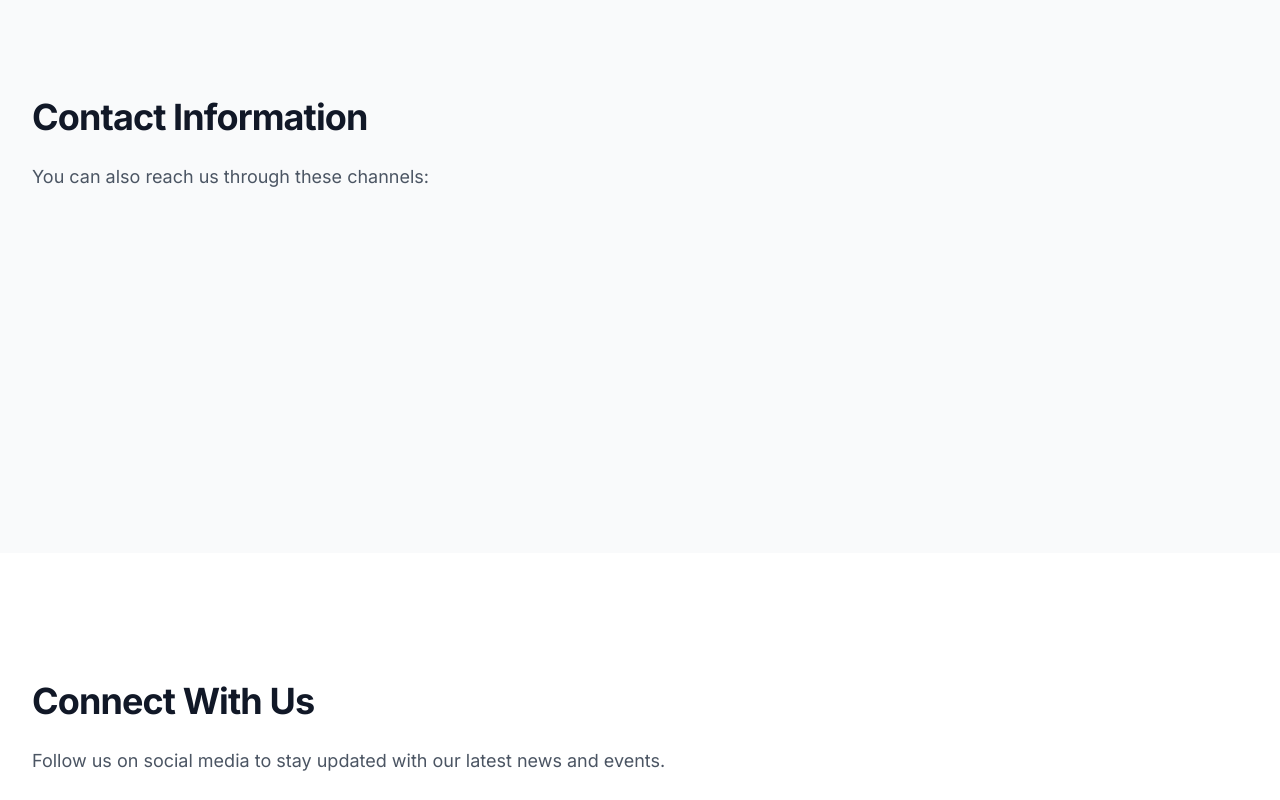
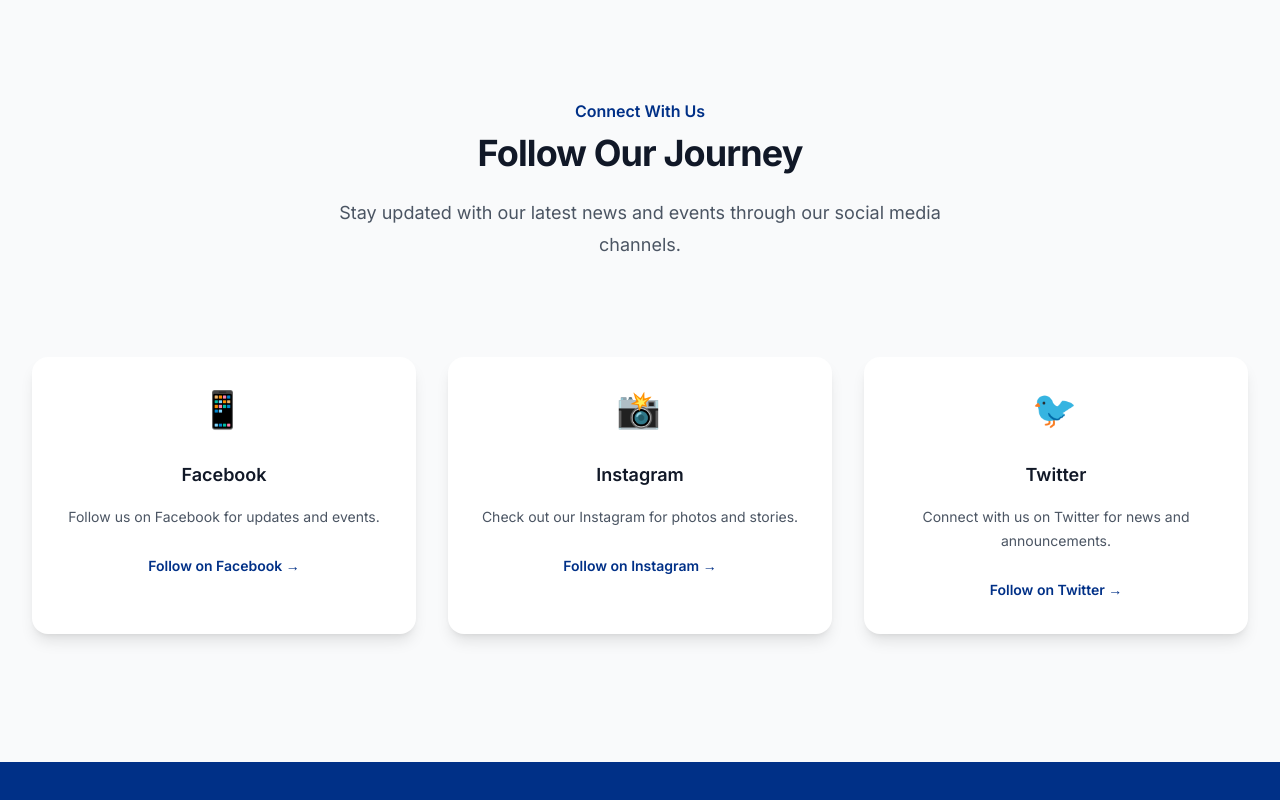
Before and after one commit to hgarg1/umd-fbla-website, a Next.js app: page /contact in a window 1280 px wide. Shown: the part 1460-2260 px from the top of the page. Built offline with nearby package versions, Linux system fonts and the light colour scheme.

Commit message:
contact us page fixes

```diff
--- a/src/app/contact/page.tsx
+++ b/src/app/contact/page.tsx
@@ -19,6 +19,14 @@ interface ContactMethod {
   description: string
   icon: typeof EnvelopeIcon
   href: string
+  linkText: string
+}
+
+interface SocialLink {
+  name: string
+  description: string
+  href: string
+  icon: string
   linkText: string
 }
 
@@ -46,26 +54,27 @@ const contactMethods: ContactMethod[] = [
   }
 ]
 
-const socialLinks = [
+const socialLinks: SocialLink[] = [
+  {
+    name: 'Facebook',
+    description: 'Follow us on Facebook for updates and events.',
+    href: 'https://facebook.com/umdfbla',
+    icon: '📱',
+    linkText: 'Follow on Facebook'
+  },
   {
     name: 'Instagram',
+    description: 'Check out our Instagram for photos and stories.',
     href: 'https://instagram.com/umdfbla',
-    icon: '📸'
-  },
-  {
-    name: 'LinkedIn',
-    href: 'https://linkedin.com/company/umdfbla',
-    icon: '💼'
+    icon: '📸',
+    linkText: 'Follow on Instagram'
   },
   {
     name: 'Twitter',
+    description: 'Connect with us on Twitter for news and announcements.',
     href: 'https://twitter.com/umdfbla',
-    icon: '🐦'
-  },
-  {
-    name: 'Facebook',
-    href: 'https://facebook.com/umdfbla',
-    icon: '👍'
+    icon: '🐦',
+    linkText: 'Follow on Twitter'
   }
 ]
 
@@ -131,7 +140,7 @@ export default function Contact() {
         </motion.div>
       </div>
 
-      {/* Contact Methods Section */}
+      {/* Contact Information Section */}
       <motion.div
         className="mx-auto max-w-7xl px-6 lg:px-8 py-24 sm:py-32"
         variants={staggerChildren}
@@ -144,13 +153,13 @@ export default function Contact() {
             className="text-base font-semibold leading-7 text-fbla-blue"
             variants={heroTextReveal}
           >
-            Get in Touch
+            Contact Information
           </motion.h2>
           <motion.p
             className="mt-2 text-3xl font-bold tracking-tight text-gray-900 sm:text-4xl"
             variants={heroTextReveal}
           >
-            Contact Us
+            Get in Touch
           </motion.p>
           <motion.p
             className="mt-6 text-lg leading-8 text-gray-600"
@@ -217,132 +226,91 @@ export default function Contact() {
         </motion.div>
       </motion.div>
 
-      {/* Contact Information Section */}
+      {/* Social Media Section */}
       <motion.div
         className="bg-gray-50 py-24 sm:py-32"
         variants={staggerChildren}
       >
         <div className="mx-auto max-w-7xl px-6 lg:px-8">
           <motion.div
-            className="mx-auto max-w-2xl lg:mx-0"
+            className="mx-auto max-w-2xl lg:text-center"
             variants={fadeIn}
           >
-            <h2 className="text-3xl font-bold tracking-tight text-gray-900 sm:text-4xl">Contact Information</h2>
-            <p className="mt-6 text-lg leading-8 text-gray-600">
-              You can also reach us through these channels:
-            </p>
+            <motion.h2
+              className="text-base font-semibold leading-7 text-fbla-blue"
+              variants={heroTextReveal}
+            >
+              Connect With Us
+            </motion.h2>
+            <motion.p
+              className="mt-2 text-3xl font-bold tracking-tight text-gray-900 sm:text-4xl"
+              variants={heroTextReveal}
+            >
+              Follow Our Journey
+            </motion.p>
+            <motion.p
+              className="mt-6 text-lg leading-8 text-gray-600"
+              variants={fadeIn}
+            >
+              Stay updated with our latest news and events through our social media channels.
+            </motion.p>
           </motion.div>
-          <div className="mx-auto mt-16 grid max-w-2xl grid-cols-1 gap-8 text-base leading-7 sm:grid-cols-2 sm:gap-y-16 lg:mx-0 lg:max-w-none lg:grid-cols-3">
+
           <motion.div
-              className="flex flex-col backdrop-blur-lg bg-white/50 p-6 rounded-2xl shadow-lg hover:shadow-xl transition-shadow duration-300 relative overflow-hidden"
-              variants={fadeIn}
+            className="mx-auto mt-16 max-w-2xl sm:mt-20 lg:mt-24 lg:max-w-none"
+            variants={staggerChildren}
+          >
+            <motion.dl
+              className="grid max-w-xl grid-cols-1 gap-x-8 gap-y-16 lg:max-w-none lg:grid-cols-3"
+              variants={staggerChildren}
+            >
+              {socialLinks.map((link) => (
+                <motion.div
+                  key={link.name}
+                  className="flex flex-col p-8 rounded-2xl bg-white shadow-lg hover:shadow-xl transition-shadow duration-300"
+                  variants={cardEnter}
+                  initial="initial"
+                  animate="animate"
                   whileHover="hover"
-              initial="initial"
                 >
                   <motion.div
-                className="absolute inset-0 bg-gradient-to-br from-fbla-blue/5 to-fbla-gold/5"
-                variants={shimmerEffect}
-              />
-              <motion.div
-                className="relative z-10"
+                    className="relative h-12 w-12 mx-auto mb-6 text-4xl"
                     variants={fadeIn}
                   >
-                <h3 className="text-lg font-semibold text-gray-900">Email</h3>
-                <p className="mt-2 text-gray-600">info@umdfbla.org</p>
+                    {link.icon}
+                  </motion.div>
+                  <motion.div
+                    className="text-center"
+                    variants={fadeIn}
+                  >
+                    <motion.h3
+                      className="text-lg font-semibold leading-7 text-gray-900"
+                      variants={heroTextReveal}
+                    >
+                      {link.name}
+                    </motion.h3>
+                    <motion.p
+                      className="mt-4 text-sm leading-6 text-gray-600"
+                      variants={fadeIn}
+                    >
+                      {link.description}
+                    </motion.p>
+                    <motion.div
+                      className="mt-6"
+                      variants={fadeIn}
+                    >
+                      <Link
+                        href={link.href}
+                        className="text-sm font-semibold leading-6 text-fbla-blue hover:text-fbla-gold"
+                      >
+                        {link.linkText} <span aria-hidden="true">→</span>
+                      </Link>
                     </motion.div>
                   </motion.div>
-            <motion.div
-              className="flex flex-col backdrop-blur-lg bg-white/50 p-6 rounded-2xl shadow-lg hover:shadow-xl transition-shadow duration-300 relative overflow-hidden"
-              variants={fadeIn}
-              whileHover="hover"
-              initial="initial"
-            >
-              <motion.div
-                className="absolute inset-0 bg-gradient-to-br from-fbla-blue/5 to-fbla-gold/5"
-                variants={shimmerEffect}
-              />
-              <motion.div
-                className="relative z-10"
-                variants={fadeIn}
-              >
-                <h3 className="text-lg font-semibold text-gray-900">Location</h3>
-                <p className="mt-2 text-gray-600">Van Munching Hall<br />University of Maryland<br />College Park, MD 20742</p>
                 </motion.div>
+              ))}
+            </motion.dl>
           </motion.div>
-            <motion.div
-              className="flex flex-col backdrop-blur-lg bg-white/50 p-6 rounded-2xl shadow-lg hover:shadow-xl transition-shadow duration-300 relative overflow-hidden"
-              variants={fadeIn}
-              whileHover="hover"
-              initial="initial"
-            >
-              <motion.div
-                className="absolute inset-0 bg-gradient-to-br from-fbla-blue/5 to-fbla-gold/5"
-                variants={shimmerEffect}
-              />
-              <motion.div
-                className="relative z-10"
-                variants={fadeIn}
-              >
-                <h3 className="text-lg font-semibold text-gray-900">Office Hours</h3>
-                <p className="mt-2 text-gray-600">Monday - Friday<br />9:00 AM - 5:00 PM</p>
-              </motion.div>
-            </motion.div>
-          </div>
-        </div>
-      </motion.div>
-
-      {/* Social Media Section */}
-      <motion.div
-        className="mx-auto max-w-7xl px-6 py-24 sm:py-32 lg:px-8"
-        variants={staggerChildren}
-      >
-        <motion.div
-          className="mx-auto max-w-2xl lg:mx-0"
-          variants={fadeIn}
-        >
-          <h2 className="text-3xl font-bold tracking-tight text-gray-900 sm:text-4xl">Connect With Us</h2>
-          <p className="mt-6 text-lg leading-8 text-gray-600">
-            Follow us on social media to stay updated with our latest news and events.
-          </p>
-        </motion.div>
-        <div className="mx-auto mt-16 grid max-w-2xl grid-cols-1 gap-8 text-base leading-7 sm:grid-cols-2 sm:gap-y-16 lg:mx-0 lg:max-w-none lg:grid-cols-4">
-          {socialLinks.map((link) => (
-            <motion.a
-              key={link.name}
-              href={link.href}
-              target="_blank"
-              rel="noopener noreferrer"
-              className="flex flex-col backdrop-blur-lg bg-white/50 p-6 rounded-2xl shadow-lg hover:shadow-xl transition-shadow duration-300 relative overflow-hidden"
-              variants={fadeIn}
-              whileHover="hover"
-              initial="initial"
-            >
-              <motion.div
-                className="absolute inset-0 bg-gradient-to-br from-fbla-blue/5 to-fbla-gold/5"
-                variants={shimmerEffect}
-              />
-              <motion.div
-                className="relative z-10"
-                variants={fadeIn}
-              >
-                <motion.span
-                  className="text-4xl mb-4 block"
-                  animate={{
-                    scale: [1, 1.2, 1],
-                    rotate: [0, 10, -10, 0]
-                  }}
-                  transition={{
-                    duration: 2,
-                    repeat: Infinity,
-                    repeatType: "reverse"
-                  }}
-                >
-                  {link.icon}
-                </motion.span>
-                <h3 className="text-lg font-semibold text-gray-900">{link.name}</h3>
-              </motion.div>
-            </motion.a>
-          ))}
         </div>
       </motion.div>
     </motion.div>
```
Lines whose indentation alone changed are shown as unchanged.
